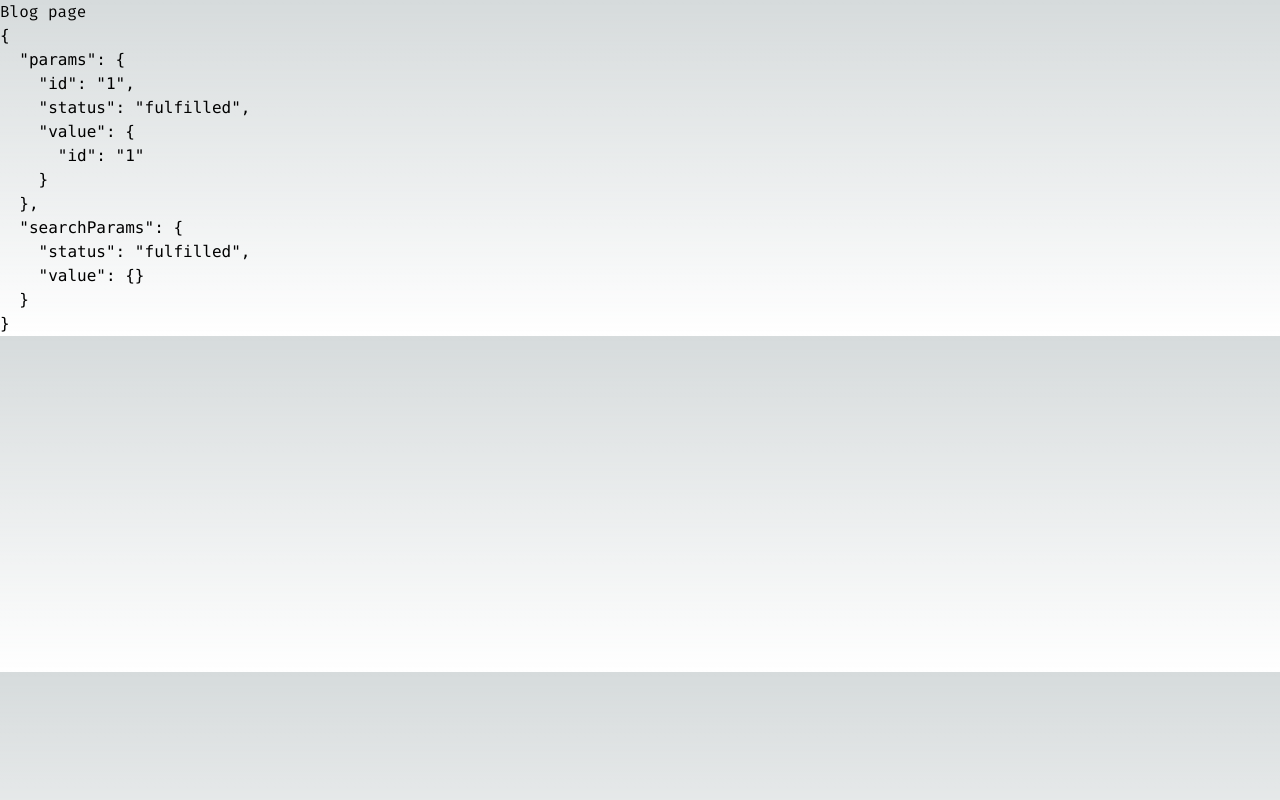
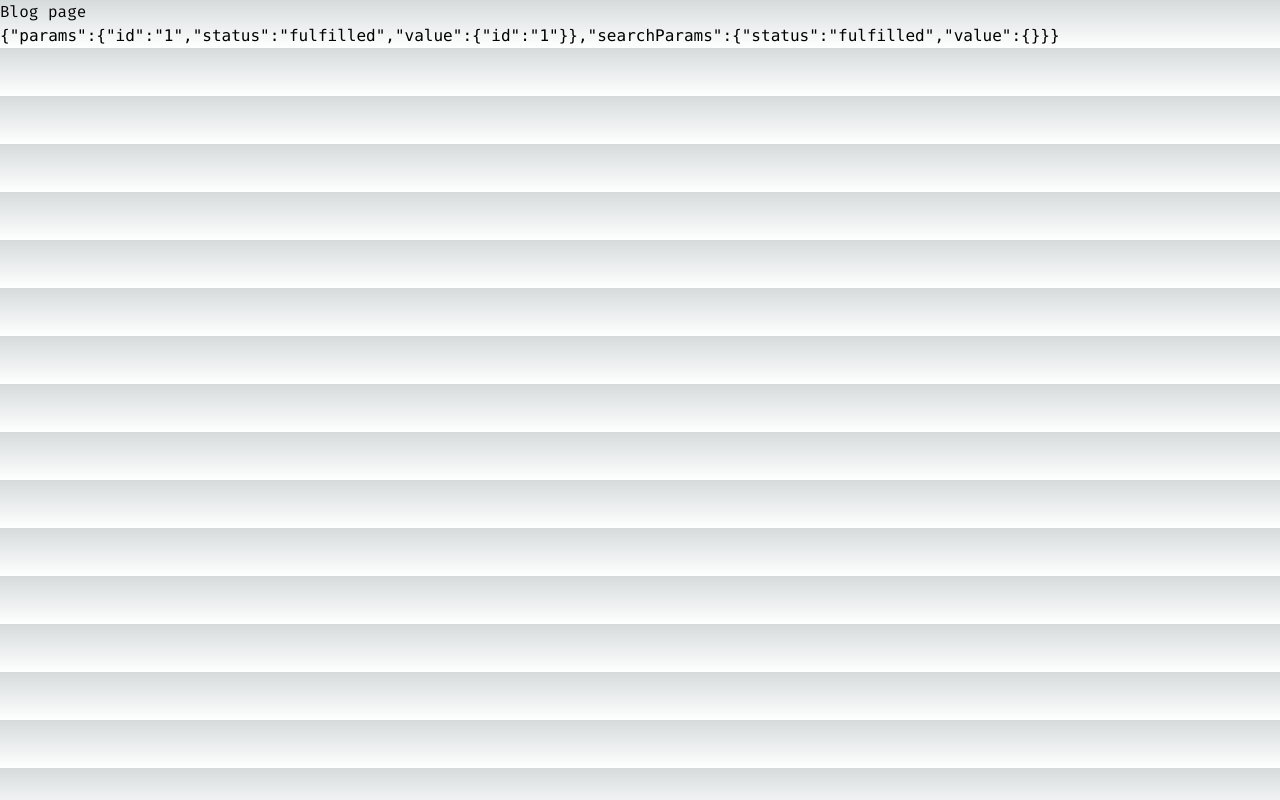
Before and after one commit to razazaidisd/razazaidisd, a Next.js app: page /blog/1 in a window 1280 px wide. Built offline with nearby package versions, Linux system fonts and the light colour scheme.

Commit message:
fix: linting and types for blog

```diff
--- a/src/app/(components)/PostTile.tsx
+++ b/src/app/(components)/PostTile.tsx
@@ -2,20 +2,21 @@
 import React from "react";
 import Image from "next/image";
 import { useRouter } from "next/navigation";
-
-export type PostProps = {
+export interface IPost {
   id: string;
   title: string;
-  author: {
-    name: string;
-    email?: string;
-  } | null;
-  shortDescription?: string;
+  shortDescription: string;
   content: string;
   published: boolean;
-};
+  authorId: string;
+  author: IAuthor;
+}
 
-const PostTile: React.FC<{ post: PostProps }> = ({ post }) => {
+export interface IAuthor {
+  name: string;
+}
+
+const PostTile: React.FC<{ post: IPost }> = ({ post }) => {
   const router = useRouter();
 
   const authorName = post.author ? post.author.name : "Unknown author";
@@ -39,7 +40,7 @@ const PostTile: React.FC<{ post: PostProps }> = ({ post }) => {
           className="leading-relaxed mb-5"
           dangerouslySetInnerHTML={{ __html: post.shortDescription || "" }}
         />
-        <div className="flex items-center flex-wrap ">
+        <div className="flex items-center flex-wrap">
           <button
             onClick={() => router.push(`/blog/${post.id}`)}
             className="bg-gradient-to-r from-cyan-400 to-blue-400 hover:scale-105 drop-shadow-md  shadow-cla-blue px-4 py-1 rounded-lg"
--- a/src/app/blog/[id]/page.tsx
+++ b/src/app/blog/[id]/page.tsx
@@ -2,7 +2,7 @@ const BlogPage = (props: any) => {
   return (
     <div>
       <h1>Blog page</h1>
-      <pre>{JSON.stringify(props, 2, 2)}</pre>
+      <pre>{JSON.stringify(props)}</pre>
     </div>
   );
 };
--- a/src/app/blog/page.tsx
+++ b/src/app/blog/page.tsx
@@ -1,17 +1,17 @@
 import React from "react";
-import type { GetStaticProps } from "next";
-import PostTile, { PostProps } from "../(components)/PostTile";
+import PostTile from "../(components)/PostTile";
 import prisma from "../../../lib/prisma";
+import { IPost } from "../(components)/PostTile";
 
-const Blog = async (props: any) => {
-  const feed = await prisma.post.findMany({
+const Blog = async () => {
+  const feed = (await prisma.post.findMany({
     where: { published: true },
     include: {
       author: {
         select: { name: true },
       },
     },
-  });
+  })) as unknown as IPost[];
 
   console.log({ feed });
   return (
```
Also changed, not shown: 1 other file (tests, documents, lock files or other folders).
